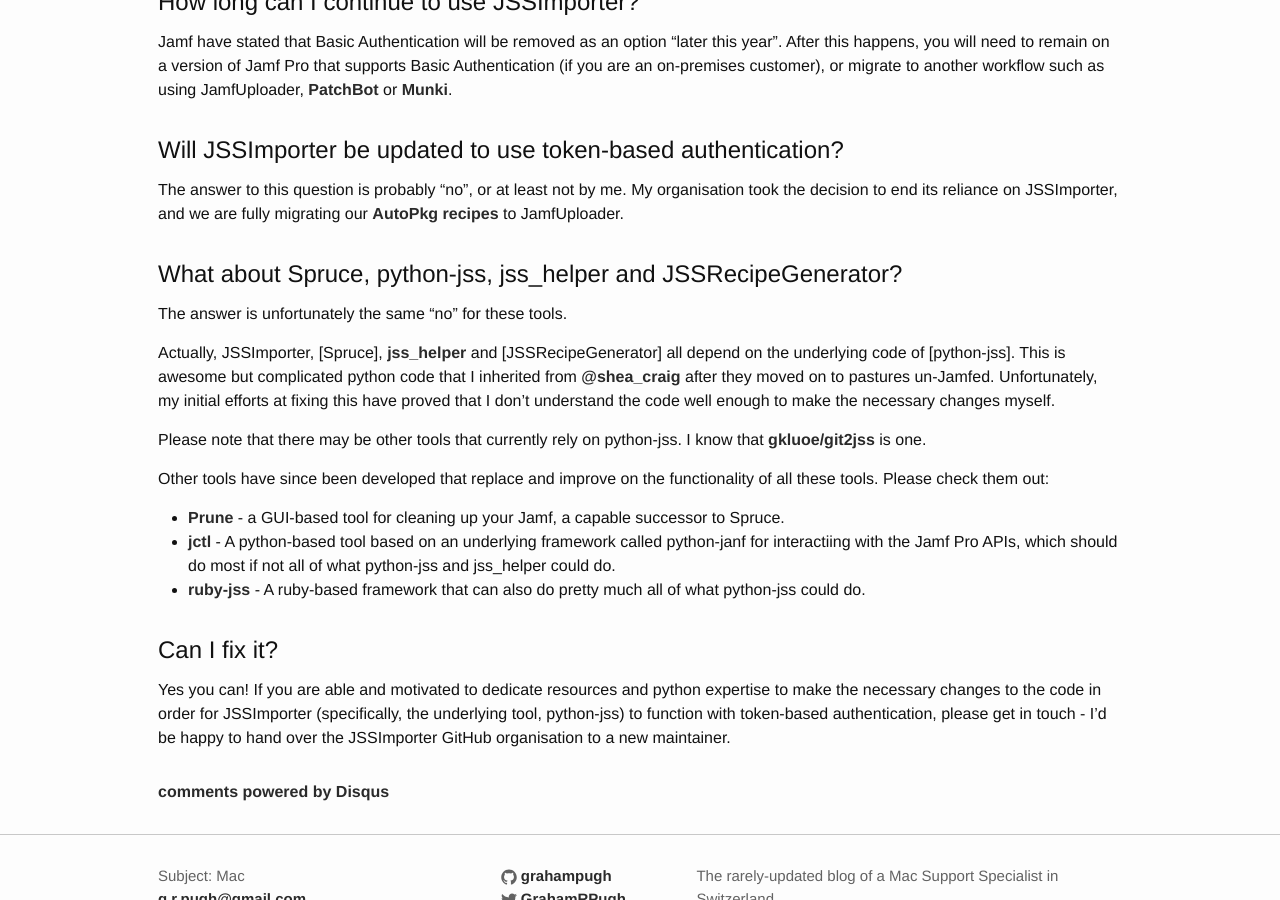
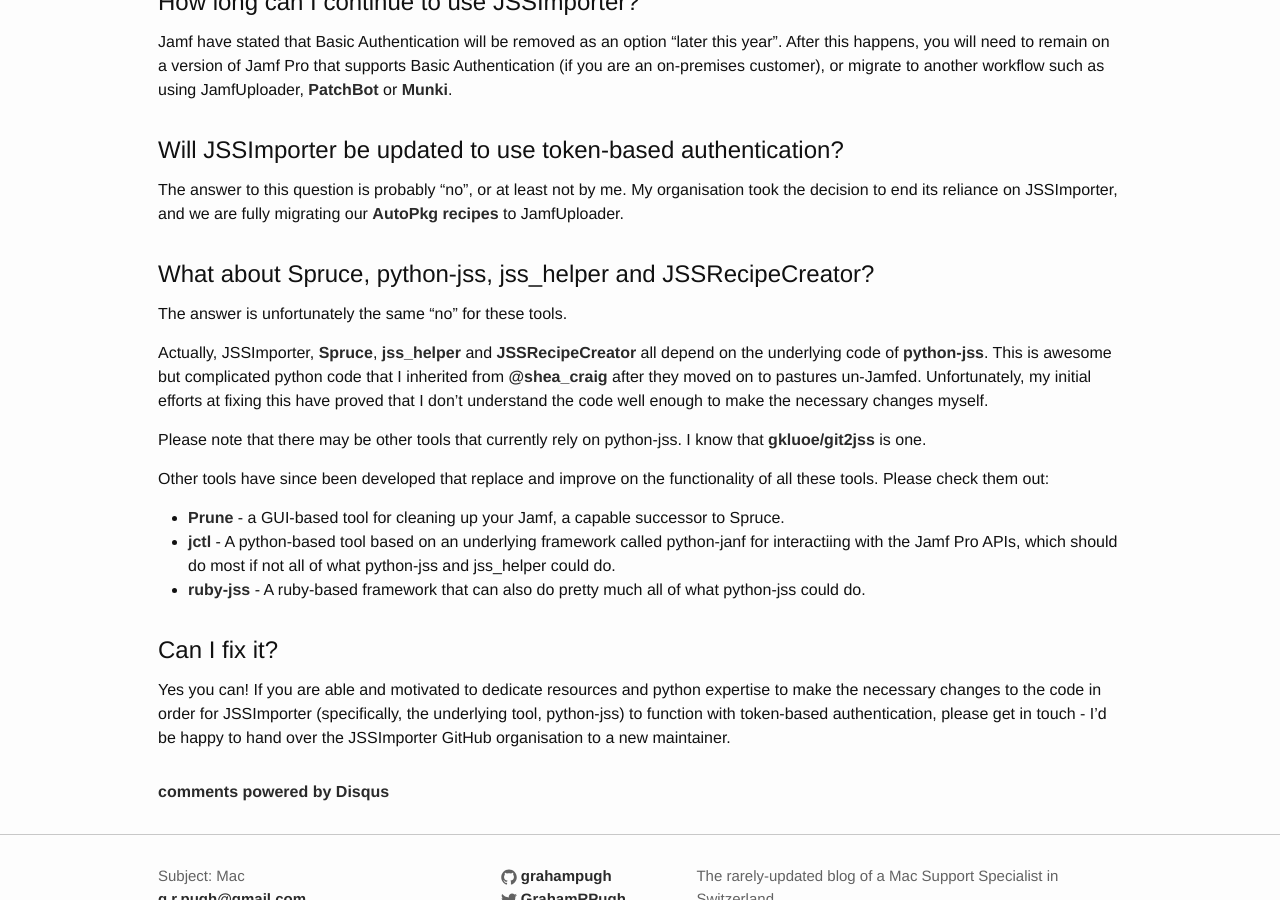
Before and after one commit to grahampugh/grahampugh.github.io, a Jekyll site: the page built from _posts/2022-02-16-jssimporter-jamf-pro-api-token-auth.md, in a window 1280 px wide and 900 px high, scrolled down 1127 px. Built offline with Jekyll 4.4.1, drawn with Linux system fonts in a browser that asks for light colours; comment, search, counter and statistics services are not loaded.

Commit message:
add some links

```diff
--- a/_posts/2022-02-16-jssimporter-jamf-pro-api-token-auth.md
+++ b/_posts/2022-02-16-jssimporter-jamf-pro-api-token-auth.md
@@ -38,11 +38,11 @@
 
 The answer to this question is probably "no", or at least not by me. My organisation took the decision to end its reliance on JSSImporter, and we are fully migrating our [AutoPkg recipes][1] to JamfUploader.
 
-## What about Spruce, python-jss, jss_helper and JSSRecipeGenerator?
+## What about Spruce, python-jss, jss_helper and JSSRecipeCreator?
 
 The answer is unfortunately the same "no" for these tools.
 
-Actually, JSSImporter, [Spruce], [jss_helper] and [JSSRecipeGenerator] all depend on the underlying code of [python-jss]. This is awesome but complicated python code that I inherited from [@shea_craig] after they moved on to pastures un-Jamfed. Unfortunately, my initial efforts at fixing this have proved that I don't understand the code well enough to make the necessary changes myself.
+Actually, JSSImporter, [Spruce][2], [jss_helper] and [JSSRecipeCreator][3] all depend on the underlying code of [python-jss][4]. This is awesome but complicated python code that I inherited from [@shea_craig] after they moved on to pastures un-Jamfed. Unfortunately, my initial efforts at fixing this have proved that I don't understand the code well enough to make the necessary changes myself.
 
 Please note that there may be other tools that currently rely on python-jss. I know that [gkluoe/git2jss] is one.
 
```
Also changed, not shown: other parts of _posts/2022-02-16-jssimporter-jamf-pro-api-token-auth.md (+3 -0 lines).
